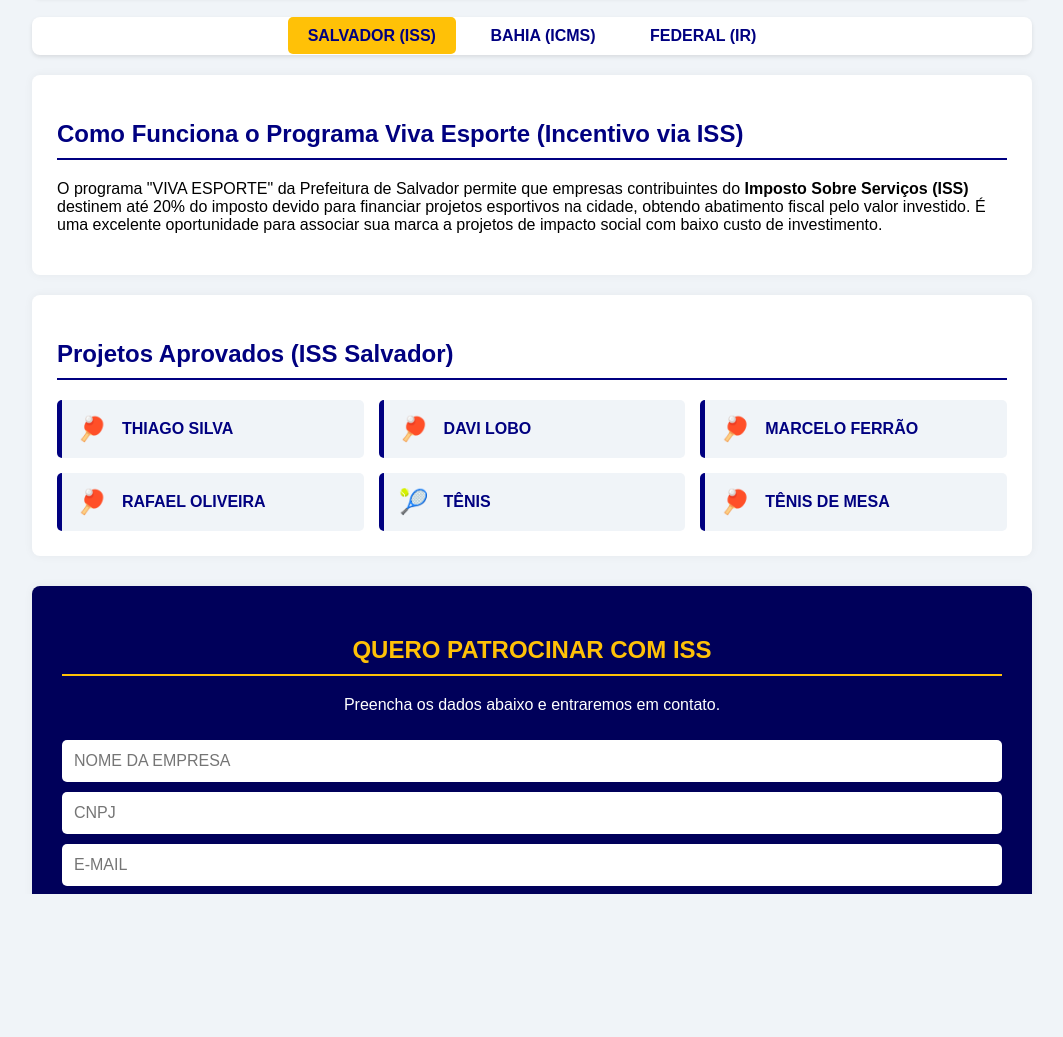
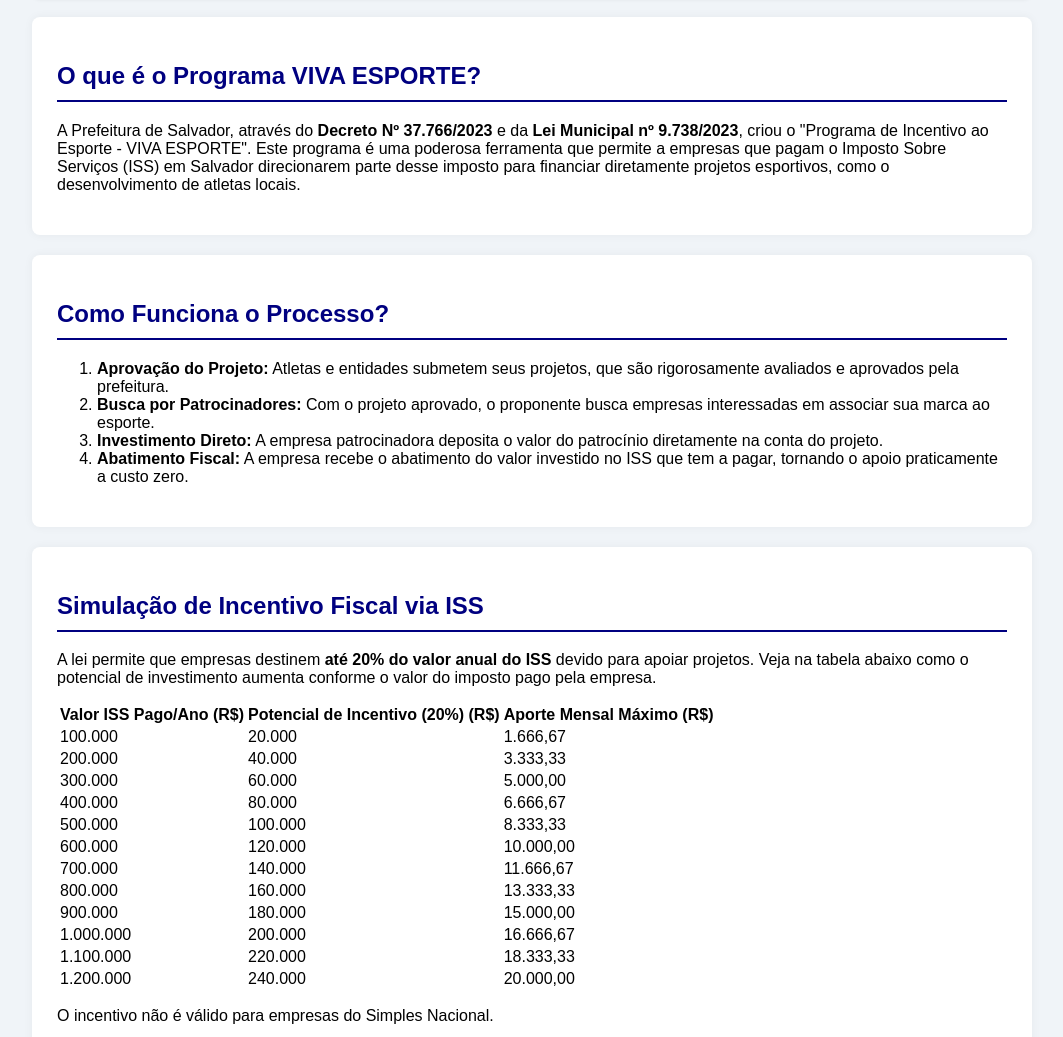
Before and after one commit to ctb-tm/lie-salvador, a plain HTML site: page index.html in a window 1280 px wide. Shown: the part 123-1160 px from the top of the page, without its empty margins (108-1171 px from the left). Drawn offline with Linux system fonts and the light colour scheme.

Commit message:
Update index.html

```diff
--- a/index.html
+++ b/index.html
@@ -28,22 +28,55 @@
     </style>
 </head>
 <body>
-    <div class="container">
+     <div class="container">
         <header>
             <img src="ctb.png" alt="Logo CTB" class="header-logo">
-            <h1>LEI DE INCENTIVO AO ESPORTE SALVADOR</h1>
+            <h1>LEI DE INCENTIVO AO ESPORTE - SALVADOR</h1>
             <img src="viva.png" alt="Logo Viva Esporte" class="header-logo">
         </header>
 
-        <nav>
-            <a href="index.html" class="active">SALVADOR (ISS)</a>
-            <a href="fazatleta.html">BAHIA (ICMS)</a>
-            <a href="liebrasil.html">FEDERAL (IR)</a>
-        </nav>
+        <div class="section">
+            <h2>O que é o Programa VIVA ESPORTE?</h2>
+            <p>A Prefeitura de Salvador, através do <strong>Decreto Nº 37.766/2023</strong> e da <strong>Lei Municipal nº 9.738/2023</strong>, criou o "Programa de Incentivo ao Esporte - VIVA ESPORTE". Este programa é uma poderosa ferramenta que permite a empresas que pagam o Imposto Sobre Serviços (ISS) em Salvador direcionarem parte desse imposto para financiar diretamente projetos esportivos, como o desenvolvimento de atletas locais.</p>
+        </div>
 
         <div class="section">
-            <h2>Como Funciona o Programa Viva Esporte (Incentivo via ISS)</h2>
-            <p>O programa "VIVA ESPORTE" da Prefeitura de Salvador permite que empresas contribuintes do <strong>Imposto Sobre Serviços (ISS)</strong> destinem até 20% do imposto devido para financiar projetos esportivos na cidade, obtendo abatimento fiscal pelo valor investido. É uma excelente oportunidade para associar sua marca a projetos de impacto social com baixo custo de investimento.</p>
+            <h2>Como Funciona o Processo?</h2>
+            <ol>
+                <li><strong>Aprovação do Projeto:</strong> Atletas e entidades submetem seus projetos, que são rigorosamente avaliados e aprovados pela prefeitura.</li>
+                <li><strong>Busca por Patrocinadores:</strong> Com o projeto aprovado, o proponente busca empresas interessadas em associar sua marca ao esporte.</li>
+                <li><strong>Investimento Direto:</strong> A empresa patrocinadora deposita o valor do patrocínio diretamente na conta do projeto.</li>
+                <li><strong>Abatimento Fiscal:</strong> A empresa recebe o abatimento do valor investido no ISS que tem a pagar, tornando o apoio praticamente a custo zero.</li>
+            </ol>
+        </div>
+
+        <div class="section">
+            <h2>Simulação de Incentivo Fiscal via ISS</h2>
+            <p>A lei permite que empresas destinem <strong>até 20% do valor anual do ISS</strong> devido para apoiar projetos. Veja na tabela abaixo como o potencial de investimento aumenta conforme o valor do imposto pago pela empresa.</p>
+            <table>
+                <thead>
+                    <tr>
+                        <th>Valor ISS Pago/Ano (R$)</th>
+                        <th>Potencial de Incentivo (20%) (R$)</th>
+                        <th>Aporte Mensal Máximo (R$)</th>
+                    </tr>
+                </thead>
+                <tbody>
+                    <tr><td>100.000</td><td>20.000</td><td>1.666,67</td></tr>
+                    <tr><td>200.000</td><td>40.000</td><td>3.333,33</td></tr>
+                    <tr><td>300.000</td><td>60.000</td><td>5.000,00</td></tr>
+                    <tr><td>400.000</td><td>80.000</td><td>6.666,67</td></tr>
+                    <tr><td>500.000</td><td>100.000</td><td>8.333,33</td></tr>
+                    <tr><td>600.000</td><td>120.000</td><td>10.000,00</td></tr>
+                    <tr><td>700.000</td><td>140.000</td><td>11.666,67</td></tr>
+                    <tr><td>800.000</td><td>160.000</td><td>13.333,33</td></tr>
+                    <tr><td>900.000</td><td>180.000</td><td>15.000,00</td></tr>
+                    <tr><td>1.000.000</td><td>200.000</td><td>16.666,67</td></tr>
+                    <tr><td>1.100.000</td><td>220.000</td><td>18.333,33</td></tr>
+                    <tr><td>1.200.000</td><td>240.000</td><td>20.000,00</td></tr>
+                </tbody>
+            </table>
+            <p class="highlight">O incentivo não é válido para empresas do Simples Nacional.</p>
         </div>
 
         <div class="section">
```
